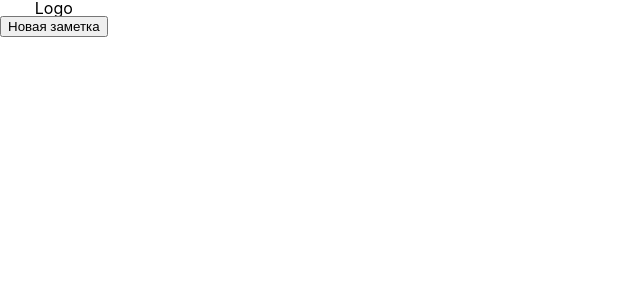
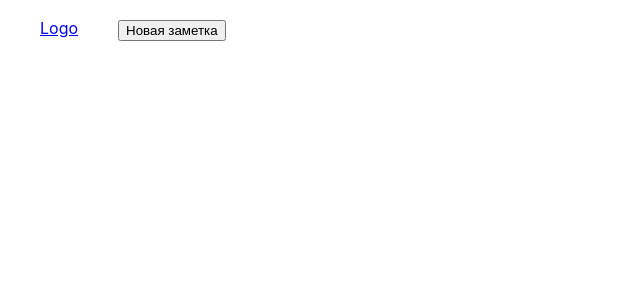
Before and after one commit to Fadin-Artem/notes-app, a React (Create React App) app: page / in a window 1280 px wide. Shown: the top 300 px of the page, without its empty margins (0-640 px from the left). Built offline with nearby package versions, Linux system fonts and the light colour scheme.

Commit message:
add header

```diff
--- a/src/App.js
+++ b/src/App.js
@@ -1,5 +1,6 @@
 import logo from './logo.svg';
 import './App.css';
+import './components/style/reset.css'
 // import { BrowserRouter as Router, Route, Switch } from 'react-router-dom';
 import Header from './components/header';
 
--- a/src/components/header/Header.css
+++ b/src/components/header/Header.css
@@ -1,5 +1,10 @@
 nav{
   display: flex;
+  flex-direction: row;
   justify-content: flex-start;
   gap: 40px;
 }
+
+.header {
+  padding: 20px 40px;
+}
--- a/src/components/header/Header.js
+++ b/src/components/header/Header.js
@@ -4,12 +4,10 @@ import './Header.css';
 
 const Header = () =>{
   return(
-    <div>
+    <div className="header">
       <nav>
-        <ul>
-          <li className="nav-link"><a>Logo</a></li>
-          <li className="nav-link"><button className="btn">Новая заметка</button></li>
-        </ul>
+          <a href="/">Logo</a>
+          <button className="btn">Новая заметка</button>
       </nav>
     </div>
   );
```
